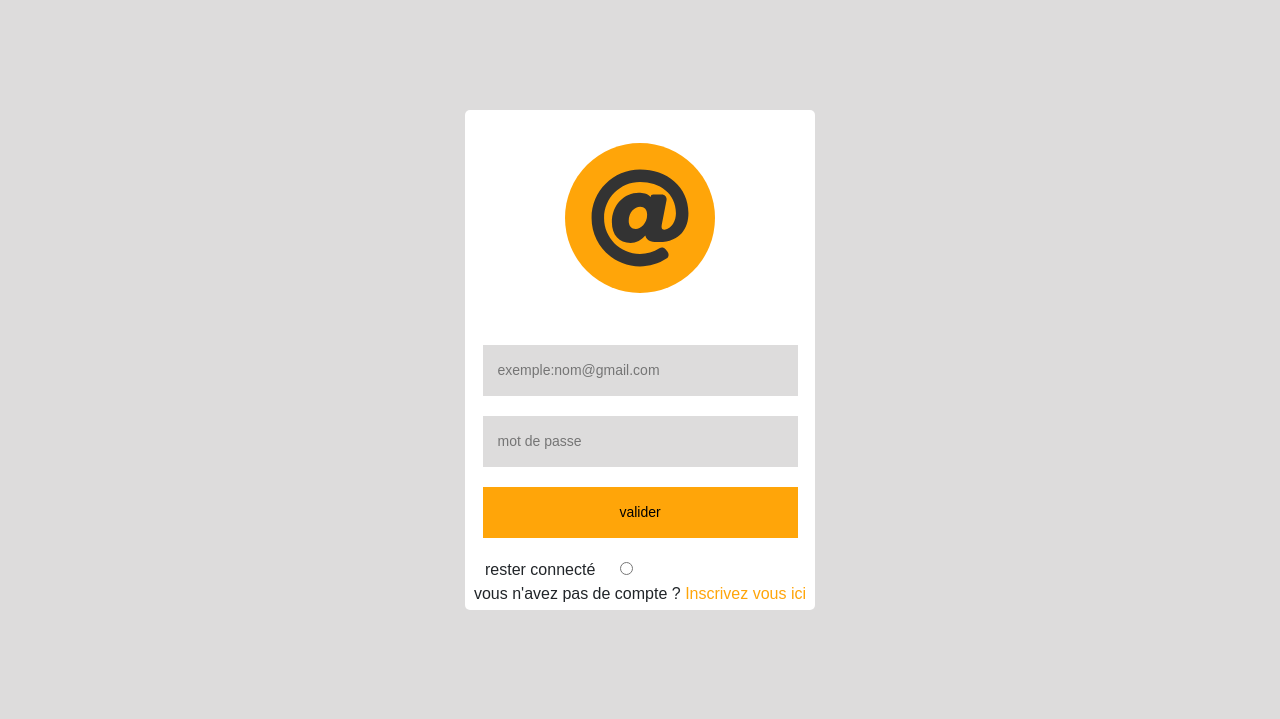
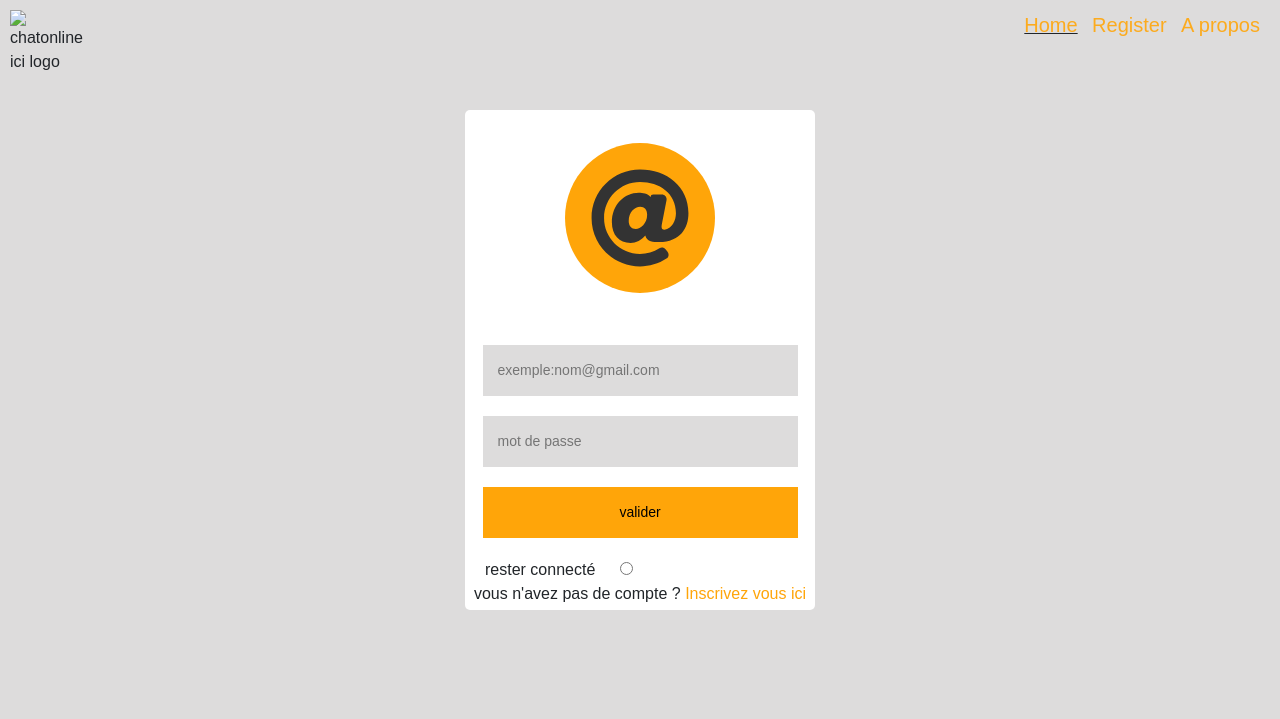
Before and after one commit to amondoyannick/chatonline, a PHP site: page / in a window 1280 px wide. Shown: the top 719 px of the page. Run offline with PHP 8.4, Linux system fonts and the light colour scheme; some libraries are stand-ins or nearby versions.

Commit message:
add logo and lien index.php

```diff
--- a/css/custom.css
+++ b/css/custom.css
@@ -4,10 +4,12 @@ body{
   padding: 0;
   background:#dddcdc ;
   height:90vh;
+  width:100vw;
   display:flex;
   justify-content: center;
   align-items: center;
   font-family: Arial , Helvetica , sans-serif ;
+  flex-direction: column;
 
 }
 .boxlogin
@@ -46,8 +48,6 @@ width: 100px;
 .containerinput{
  height: 57%;
 
-
-
 }
 .text
 {
@@ -80,11 +80,42 @@ button{
   text-align: center;
 
 }
-a{
+p>a{
   text-decoration: none;
   color:rgb(255,165,9);
 }
-a:hover{
+p>a:hover{
   text-decoration: none;
   color:rgb(108, 93, 194);
 }
+.left{
+  top:10px;
+  left:10px;
+  position:absolute;
+  display:flex;
+  width:50px;
+}
+.right{
+  top:10px;
+  right:20px;
+  position: absolute;
+  display:flex;
+}
+.right ul li {
+  display: inline-block;
+  margin-left: 10px;
+
+}
+.right ul li a{
+  color:rgba(255, 165, 9, 0.9);
+  font-size:20px;
+
+
+}
+.right .active  {
+   text-decoration: underline;
+}
+.right ul li a:hover{
+   font-weight: bold;
+   color:rgb(108, 93, 194);
+}
--- /dev/null
+++ b/index.html
@@ -0,0 +1,68 @@
+<?php
+
+?>
+<!DOCTYPE html>
+<html lang="fr">
+<head>
+	<title>fiche inscription</title>
+	<link rel="stylesheet" href="https://maxcdn.bootstrapcdn.com/bootstrap/4.0.0/css/bootstrap.min.css" >
+    <script src="https://maxcdn.bootstrapcdn.com/bootstrap/4.0.0/js/bootstrap.min.js" ></script>
+	<script src="https://code.jquery.com/jquery-3.2.1.slim.min.js" ></script>
+	<script src="https://cdnjs.cloudflare.com/ajax/libs/popper.js/1.12.9/umd/popper.min.js"></script>
+	<meta name ="viewport" content="width=width-device , initial-scale=1" >
+	<link rel="stylesheet"  href="css/custom.css">
+	<meta charset="utf-8">
+</head>
+<body>
+		<div class="left">
+			<div class="containerlogo">
+				<a>
+					<img src="" title="chatonline"> ici logo
+				</a>
+
+				</div>
+		</div>
+
+		<div class="right">
+			<ul >
+				<li class="active"><a href="index.php">Home</a></li>
+				<li><a href="content/register.php">Register</a></li>
+				<li><a href="content/Apropos.php">A propos</a></li>
+			</ul>
+		</div>
+		<div class="clearfix"></div>
+
+
+		<div class="boxlogin">
+
+			<div class="containerlogo">
+
+					<div class="cercle">
+						<img src="images/logo.svg">
+					</div>
+			</div>
+			<div class="containerinput">
+				<form action="content/validationregister.php" method="post">
+					<div class="formgroup">
+						<input class="text" type="text" name="mail" placeholder="exemple:nom@gmail.com" maxlength="16">
+						<input class="text" type="text" name="pwd" placeholder="mot de passe">
+					</div>
+					<div class="formgroup">
+						<button>valider</button>
+					</div>
+					<div class="formgroup">
+
+						<label for="stayloguser">rester connecté</label>
+						<input class="btnradio" type="radio" id="stayloguser">
+
+					</div>
+					<p class="txt">
+						vous n'avez pas de compte ?
+						<a href="content/register.php">Inscrivez vous ici</a>
+					</p>
+				</form>
+			</div>
+		</div>
+	</div>
+</body>
+</html>
--- a/index.php
+++ /dev/null
@@ -1,50 +0,0 @@
-<?php
-
-?>
-<!DOCTYPE html>
-<html lang="fr">
-<head>
-	<title>fiche inscription</title>
-	<link rel="stylesheet" href="https://maxcdn.bootstrapcdn.com/bootstrap/4.0.0/css/bootstrap.min.css" >
-    <script src="https://maxcdn.bootstrapcdn.com/bootstrap/4.0.0/js/bootstrap.min.js" ></script>
-	<script src="https://code.jquery.com/jquery-3.2.1.slim.min.js" ></script>
-	<script src="https://cdnjs.cloudflare.com/ajax/libs/popper.js/1.12.9/umd/popper.min.js"></script>
-	<meta name ="viewport" content="width=width-device , initial-scale=1" >
-	<link rel="stylesheet"  href="css/custom.css">
-	<meta charset="utf-8">
-</head>
-<body>
-
-
-	<div class="boxlogin">
-
-		<div class="containerlogo">
-
-				<div class="cercle">
-					<img src="images/logo.svg">
-				</div>
-		</div>
-		<div class="containerinput">
-			<form action="content/validationregister.php" method="post">
-				<div class="formgroup">
-					<input class="text" type="text" name="mail" placeholder="exemple:nom@gmail.com" maxlength="16">
-					<input class="text" type="text" name="pwd" placeholder="mot de passe">
-				</div>
-				<div class="formgroup">
-					<button>valider</button>
-				</div>
-				<div class="formgroup">
-
-					<label for="stayloguser">rester connecté</label>
-					<input class="btnradio" type="radio" id="stayloguser">
-
-				</div>
-				<p class="txt">
-					vous n'avez pas de compte ?
-					<a href="content/register.php">Inscrivez vous ici</a>
-				</p>
-			</form>
-		</div>
-	</div>
-</body>
-</html>
```
